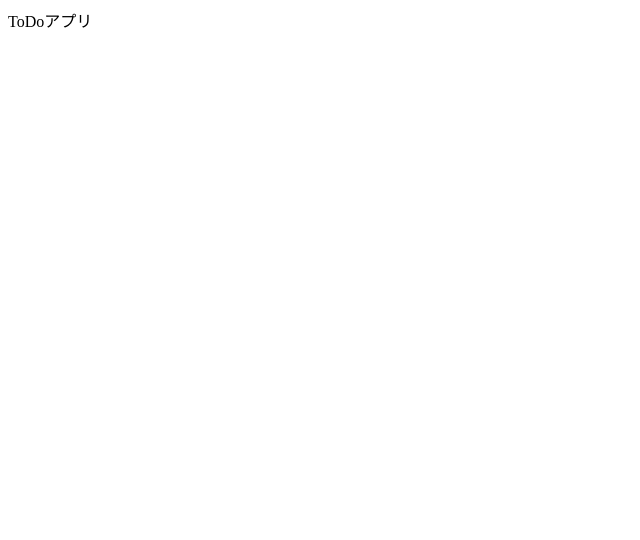
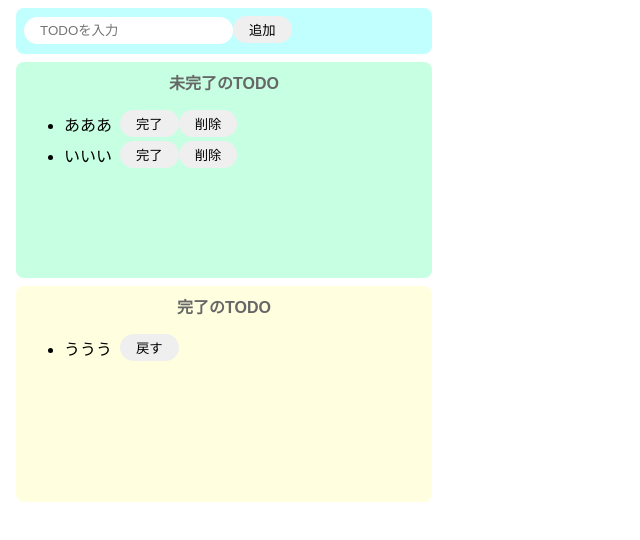
Before and after one commit to Hiromu-Watanabe/React-TodoApp, a React (Create React App) app: page / in a window 1280 px wide. Shown: the top 540 px of the page, without its empty margins (0-640 px from the left). Built offline with nearby package versions, Linux system fonts and the light colour scheme.

Commit message:
Update 3 files

```diff
--- a/src/App.jsx
+++ b/src/App.jsx
@@ -1,10 +1,39 @@
 import React from "react";
+import { useState } from "react";
 import "./styles.css";
 
 export const App = () => {
+    // eslint-disable-next-line
+  const [incompleteTodos, setIncompleteTodos] = useState(['あああ', 'いいい'])
   return (
     <>
-      <div>ToDoアプリ</div>
+      <div className="input-area">
+        <input placeholder="TODOを入力" />
+        <button>追加</button>
+      </div>
+      <div className="imcomplete-area">
+        <p className="title">未完了のTODO</p>
+          <ul>
+            {incompleteTodos.map((todo) => {
+              return (
+                <div key={todo} className="list-row">
+                  <li>{todo}</li>
+                  <button>完了</button>
+                  <button>削除</button>
+                </div>
+              );
+            })}
+          </ul>
+      </div>
+      <div className="complete-area">
+        <p className="title">完了のTODO</p>
+        <ul>
+          <div className="list-row">
+            <li>ううう</li>
+            <button>戻す</button>
+          </div>
+        </ul>
+      </div>
     </>
   );
 };
--- a/src/styles.css
+++ b/src/styles.css
@@ -1,4 +1,56 @@
-.App {
+body {
   font-family: sans-serif;
+}
+button {
+  border-radius: 16px;
+  border: none;
+  padding: 4px 16px;
+}
+button:hover {
+  background-color: #c3c3c3;
+  /* background-color: #4169e1; */
+}
+input {
+  border-radius: 16px;
+  padding: 6px 16px;
+  border: none;
+  outline: none;
+}
+li {
+  margin-right: 8px;
+}
+.input-area {
+  background-color: #c1ffff;
+  width: 400px;
+  height: 30px;
+  padding: 8px;
+  margin: 8px;
+  border-radius: 8px;
+}
+.imcomplete-area {
+  background-color: #c6ffe2;
+  width: 400px;
+  min-height: 200px;
+  padding: 8px;
+  margin: 8px;
+  border-radius: 8px;
+}
+.complete-area {
+  background-color: #ffffe0;
+  width: 400px;
+  min-height: 200px;
+  padding: 8px;
+  margin: 8px;
+  border-radius: 8px;
+}
+.title {
   text-align: center;
+  margin-top: 0px;
+  font-weight: bold;
+  color: #666;
 }
+.list-row {
+  display: flex;
+  align-items: center;
+  padding-bottom: 4px;
+}
```
Also changed, not shown: 1 other file (tests, documents, lock files or other folders).
